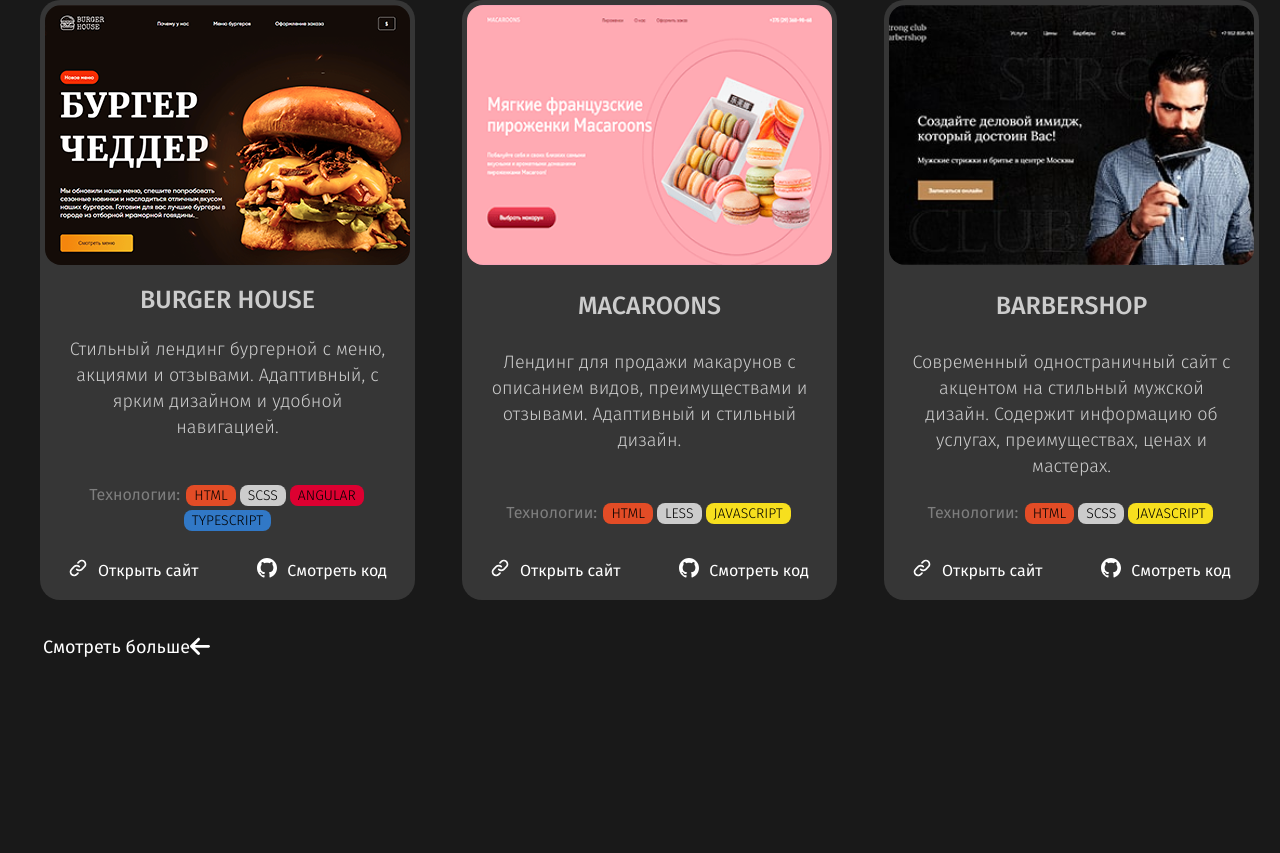
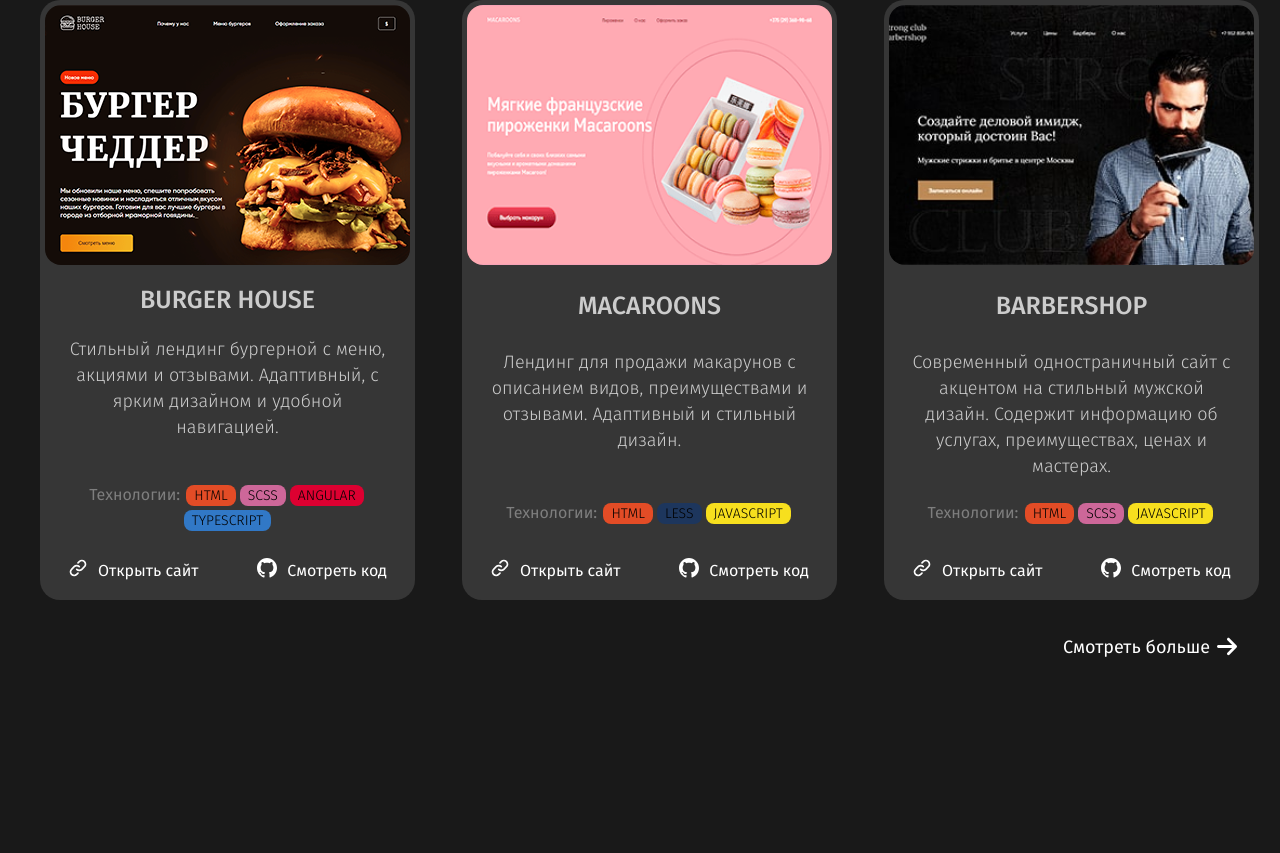
Before and after one commit to KartoShk4/EVGENY-MKH, an Angular app: page / in a window 1280 px wide. Shown: the part 2649-3502 px from the top of the page. Built offline with nearby package versions, Linux system fonts and the light colour scheme; a web font is replaced by a local one.

Commit message:
Обновление пайпа для тегов проектов

```diff
--- a/src/app/shared/pipes/tagColorPipe.ts
+++ b/src/app/shared/pipes/tagColorPipe.ts
@@ -1,29 +1,39 @@
-import {Pipe, PipeTransform} from '@angular/core';
+import { Pipe, PipeTransform } from '@angular/core';
+
+const TAG_COLORS: Record<string, string> = {
+  html: '#e34c26',
+  css: '#264de4',
+  scss: '#cd6799',
+  less: '#1d365d',
+  javascript: '#f7df1e',
+  typescript: '#3178c6',
+  angular: '#dd0031',
+  react: '#61dafb',
+  vue: '#42b883',
+  nuxt: '#00dc82',
+  webpack: '#8ed6fb',
+  gulp: '#d34c3a',
+  grunt: '#fba919',
+  bootstrap: '#7952b3',
+  jquery: '#0769ad',
+  npm: '#cb3837',
+  docker: '#2496ed',
+  tailwindcss: '#38b2ac',
+  nodejs: '#339933',
+  express: '#000000',
+  mongodb: '#47a248',
+  jest: '#99425b',
+  redux: '#764abc',
+  firebase: '#ffcb2b',
+};
 
 @Pipe({
-  name: 'tagColor'
+  name: 'tagColor',
 })
 export class TagColorPipe implements PipeTransform {
-  transform(value: string): string {
-    switch (value.toLowerCase()) {
-      case 'html':
-        return '#e34c26';   // красный
-      case 'css':
-        return '#f0db4f';    // желтый
-      case 'javascript':
-      case 'js':
-        return '#f7df1e';     // жёлтый
-      case 'typescript':
-      case 'ts':
-        return '#3178c6';     // синий
-      case 'angular':
-        return '#dd0031';// красный
-      case 'react':
-        return '#61dafb';  // голубой
-      case 'node':
-        return '#68a063';   // зелёный
-      default:
-        return '#ccc';          // серый по умолчанию
-    }
+  transform(value: string | null | undefined): string {
+    if (!value) return '#ccc';
+    const key = value.toLowerCase();
+    return TAG_COLORS[key] || '#ccc';
   }
 }
--- a/src/app/views/main/main.component.html
+++ b/src/app/views/main/main.component.html
@@ -34,7 +34,8 @@
       </project-card-component>
     </div>
     <div class="project-link">
-      <a routerLink="/projects"><span>Смотреть больше</span>
+      <a routerLink="/projects">
+        <span>Смотреть больше</span>
         <img src="assets/images/pages/arrow-right.svg" alt="arrow">
       </a>
     </div>
--- a/src/app/views/main/main.component.scss
+++ b/src/app/views/main/main.component.scss
@@ -64,7 +64,33 @@
   .container {
     text-align: center;
 
+    .project-link {
+      display: inline-block;
+      padding-top: 30px;
+      margin-left: 1020px;
+      transition: transform .3s ease;
 
+      a {
+        text-decoration: none;
+
+        span {
+          font-family: FiraSans, sans-serif;
+          font-size: 18px;
+          color: $white-color;
+        }
+
+        img {
+          position: relative;
+          width: 20px;
+          top: 5px;
+          margin-left: 7px;
+        }
+      }
+
+      &:hover {
+        transform: translateX(-5px);
+      }
+    }
   }
 }
 
--- a/src/app/views/projects/projects/projects.component.html
+++ b/src/app/views/projects/projects/projects.component.html
@@ -8,7 +8,7 @@
         [project]="project">
       </project-card-component>
     </div>
-    <div class="project-link">
+    <div class="project-link-more">
       <a routerLink="/">
         <img src="assets/images/pages/arrow-right.svg" alt="arrow">
         <span>На главную</span>
--- a/src/app/views/projects/projects/projects.component.scss
+++ b/src/app/views/projects/projects/projects.component.scss
@@ -13,7 +13,37 @@
       text-align: center;
       padding-bottom: 50px;
     }
+
+    .project-link-more {
+      display: inline-block;
+      padding-top: 30px;
+      margin-right: 1075px;
+      transition: transform .3s ease;
+
+      a {
+        text-decoration: none;
+
+        span {
+          font-family: FiraSans, sans-serif;
+          font-size: 18px;
+          color: $white-color;
+        }
+
+        img {
+          position: relative;
+          width: 20px;
+          top: 5px;
+          margin-right: 7px;
+          transform: rotate(180deg);
+        }
+      }
+
+      &:hover {
+        transform: translateX(-5px);
+      }
+    }
   }
+}
 
   // MEDIA
 
@@ -47,4 +77,3 @@
       margin-left: 230px;
     }
   }
-}
--- a/src/assets/styles/_global.scss
+++ b/src/assets/styles/_global.scss
@@ -52,35 +52,6 @@ body {
   gap: 47px;
 }
 
-.project-link {
-  display: inline-block;
-  padding-top: 30px;
-  margin-right: 1020px;
-  transition: transform .3s ease;
-
-  a {
-    text-decoration: none;
-
-    span {
-      font-family: FiraSans, sans-serif;
-      font-size: 18px;
-      color: $white-color;
-    }
-
-    img {
-      position: relative;
-      width: 20px;
-      top: 5px;
-      margin-right: 7px;
-      transform: rotate(180deg);
-    }
-  }
-
-  &:hover {
-    transform: translateX(-5px);
-  }
-}
-
 .active {
   color: $white-color !important;
 }
```
